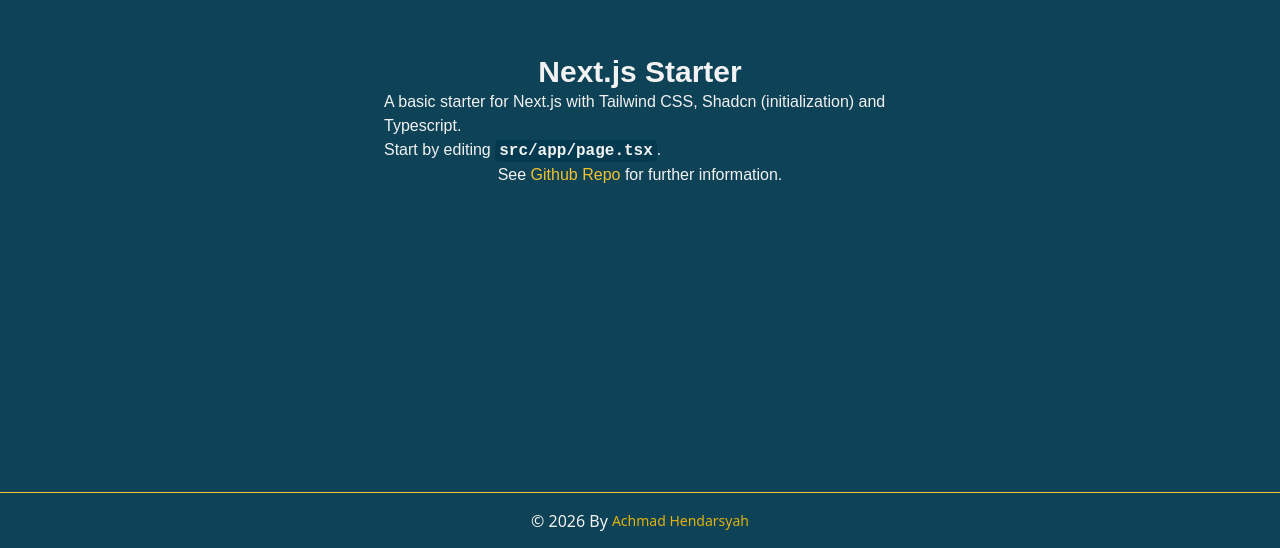
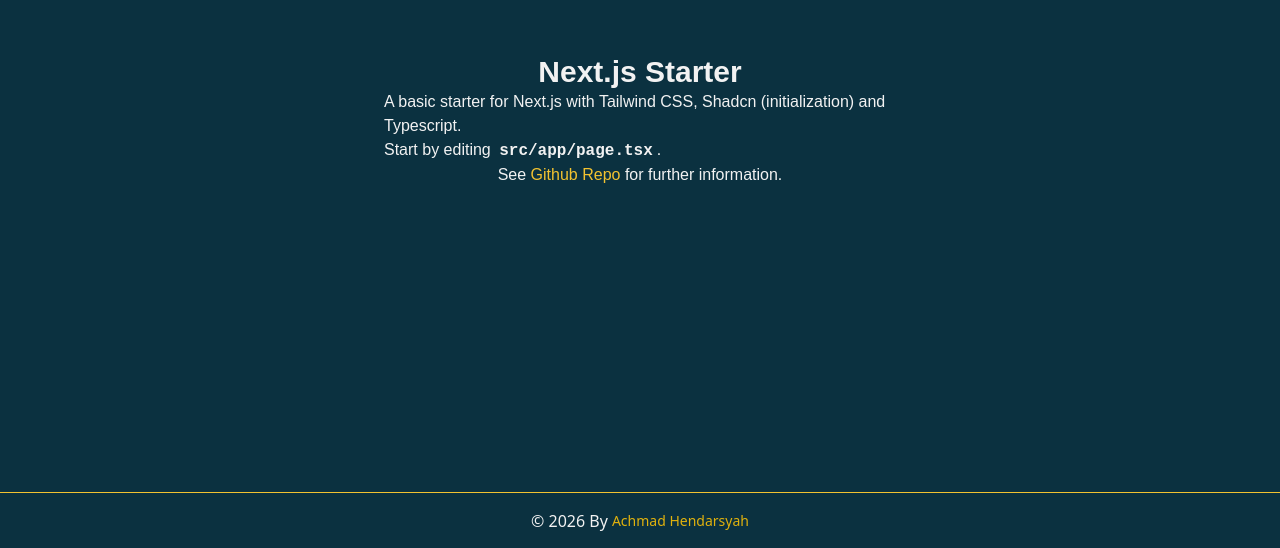
Before and after one commit to ahmdhndr/ahmdhndr-v1, a Next.js app: page / in a window 1280 px wide. Shown: the part 252-800 px from the top of the page. Built offline with nearby package versions, Linux system fonts and the light colour scheme.

Commit message:
chore: update setup

```diff
--- a/commitlint.config.js
+++ b/commitlint.config.ts
@@ -1,8 +1,6 @@
-module.exports = {
+const commitlintConfig = {
   extends: ["@commitlint/config-conventional"],
   rules: {
-    //   TODO Add Scope Enum Here
-    // 'scope-enum': [2, 'always', ['yourscope', 'yourscope']],
     "type-enum": [
       2,
       "always",
@@ -17,8 +15,9 @@
         "test",
         "perf",
         "revert",
-        "vercel",
       ],
     ],
   },
 };
+
+export default commitlintConfig;
--- /dev/null
+++ b/next.config.mjs
@@ -0,0 +1,9 @@
+// @ts-check
+
+/**
+ * @type {import('next').NextConfig}
+ */
+const nextConfig = {
+  /* config options here */
+};
+export default nextConfig;
--- a/next.config.ts
+++ /dev/null
@@ -1,10 +0,0 @@
-import type { NextConfig } from "next";
-
-import "./src/lib/env/client";
-import "./src/lib/env/server";
-
-const nextConfig: NextConfig = {
-  /* config options here */
-};
-
-export default nextConfig;
--- a/src/app/globals.css
+++ b/src/app/globals.css
@@ -4,11 +4,11 @@
   --font-jakarta: "Plus Jakarta", sans-serif;
   --font-geist: "Geist Mono", monospace;
   --color-primary-100: oklch(0.3566 0.0635 230.07);
-  --color-primary-150: oklch(0.3266 0.0635 230.07);
+  --color-primary-200: oklch(0.2946 0.0495 228.61);
   --color-secondary-100: oklch(0.834 0.1584 88.96);
-  --color-secondary-150: oklch(0.784 0.1584 88.96);
+  --color-secondary-200: oklch(0.784 0.1584 88.96);
   --color-neutral-100: oklch(0.9612 0 0);
-  --color-neutral-150: oklch(0.93 0 0);
+  --color-neutral-200: oklch(0.93 0 0);
   --breakpoint-sm: 40rem; /* 640px */
   --breakpoint-md: 48rem; /* 768px */
   --breakpoint-lg: 64rem; /* 1024px */
--- a/src/app/layout.tsx
+++ b/src/app/layout.tsx
@@ -18,14 +18,14 @@
 }>) {
   return (
     <html lang="en">
-      <body className="font-jakarta bg-primary-100 h-full w-full text-neutral-100 antialiased">
+      <body className="font-jakarta bg-primary-200 h-full w-full text-neutral-100 antialiased">
         <div className="flex h-screen w-screen flex-col justify-between">
-          <main className="container flex-grow">{children}</main>
+          <main className="container grow">{children}</main>
           <footer className="border-secondary-100 flex h-14 items-center justify-center border-t font-sans">
             &copy; {new Date().getFullYear()} By{" "}
             <span className="ml-1">
               <Link href={"https://ahmdhndr.vercel.app/"} target="_blank">
-                <Button variant={"link"} className="text-secondary-150 p-0">
+                <Button variant={"link"} className="text-secondary-200 p-0">
                   Achmad Hendarsyah
                 </Button>
               </Link>
--- a/src/lib/env/client.ts
+++ /dev/null
@@ -1,12 +0,0 @@
-import { createEnv } from "@t3-oss/env-nextjs";
-
-export const env = createEnv({
-  client: {}, // Specify env variables schema here. Usually start with `NEXT_PUBLIC` to expose to the client.
-  /**
-   * Makes it so that empty strings are treated as undefined.
-   * `SOME_VAR: z.string()` and `SOME_VAR=''` will throw an error.
-   */
-  emptyStringAsUndefined: true,
-  // eslint-disable-next-line n/no-process-env
-  experimental__runtimeEnv: process.env,
-});
--- /dev/null
+++ b/src/lib/env/index.ts
@@ -0,0 +1,18 @@
+import { createEnv } from "@t3-oss/env-nextjs";
+import { z } from "zod";
+
+export const env = createEnv({
+  server: {
+    NODE_ENV: z.enum(["development", "test", "production"]),
+    // Add any other server-only variables here (e.g., DATABASE_URL)
+  },
+  client: {
+    // Add your NEXT_PUBLIC_ variables here
+    // e.g., NEXT_PUBLIC_API_URL: z.string().url(),
+  },
+  // If you have variables used in both server and client without a prefix (rare, usually just NODE_ENV)
+  // shared: { ... },
+  emptyStringAsUndefined: true,
+  // eslint-disable-next-line n/no-process-env
+  experimental__runtimeEnv: process.env,
+});
--- a/src/lib/env/server.ts
+++ /dev/null
@@ -1,17 +0,0 @@
-import { createEnv } from "@t3-oss/env-nextjs";
-import { z } from "zod";
-
-export const env = createEnv({
-  server: {
-    NODE_ENV: z
-      .enum(["development", "test", "production"])
-      .default("development"),
-  },
-  /**
-   * Makes it so that empty strings are treated as undefined.
-   * `SOME_VAR: z.string()` and `SOME_VAR=''` will throw an error.
-   */
-  emptyStringAsUndefined: true,
-  // eslint-disable-next-line n/no-process-env
-  experimental__runtimeEnv: process.env,
-});
--- a/tailwind.config.ts
+++ /dev/null
@@ -1,67 +0,0 @@
-import type { Config } from "tailwindcss";
-
-export default {
-	darkMode: false,
-	content: [
-		"./src/pages/**/*.{js,ts,jsx,tsx,mdx}",
-		"./src/components/**/*.{js,ts,jsx,tsx,mdx}",
-		"./src/app/**/*.{js,ts,jsx,tsx,mdx}",
-	],
-	theme: {
-		extend: {
-			fontFamily: {
-				sans: ["var(--font-jakarta)"],
-				mono: ["var(--font-geist-mono)"],
-			},
-			colors: {
-				background: "hsl(var(--background))",
-				foreground: "hsl(var(--foreground))",
-				card: {
-					DEFAULT: "hsl(var(--card))",
-					foreground: "hsl(var(--card-foreground))",
-				},
-				popover: {
-					DEFAULT: "hsl(var(--popover))",
-					foreground: "hsl(var(--popover-foreground))",
-				},
-				primary: {
-					DEFAULT: "hsl(var(--primary))",
-					foreground: "hsl(var(--primary-foreground))",
-				},
-				secondary: {
-					DEFAULT: "hsl(var(--secondary))",
-					foreground: "hsl(var(--secondary-foreground))",
-				},
-				muted: {
-					DEFAULT: "hsl(var(--muted))",
-					foreground: "hsl(var(--muted-foreground))",
-				},
-				accent: {
-					DEFAULT: "hsl(var(--accent))",
-					foreground: "hsl(var(--accent-foreground))",
-				},
-				destructive: {
-					DEFAULT: "hsl(var(--destructive))",
-					foreground: "hsl(var(--destructive-foreground))",
-				},
-				border: "hsl(var(--border))",
-				input: "hsl(var(--input))",
-				ring: "hsl(var(--ring))",
-				chart: {
-					"1": "hsl(var(--chart-1))",
-					"2": "hsl(var(--chart-2))",
-					"3": "hsl(var(--chart-3))",
-					"4": "hsl(var(--chart-4))",
-					"5": "hsl(var(--chart-5))",
-				},
-			},
-			borderRadius: {
-				lg: "var(--radius)",
-				md: "calc(var(--radius) - 2px)",
-				sm: "calc(var(--radius) - 4px)",
-			},
-		},
-	},
-
-	plugins: [require("tailwindcss-animate"), require("@tailwindcss/typography")],
-} satisfies Config;
```
Also changed, not shown: package.json (+21 -21 lines), 1 other file (tests, documents, lock files or other folders).
